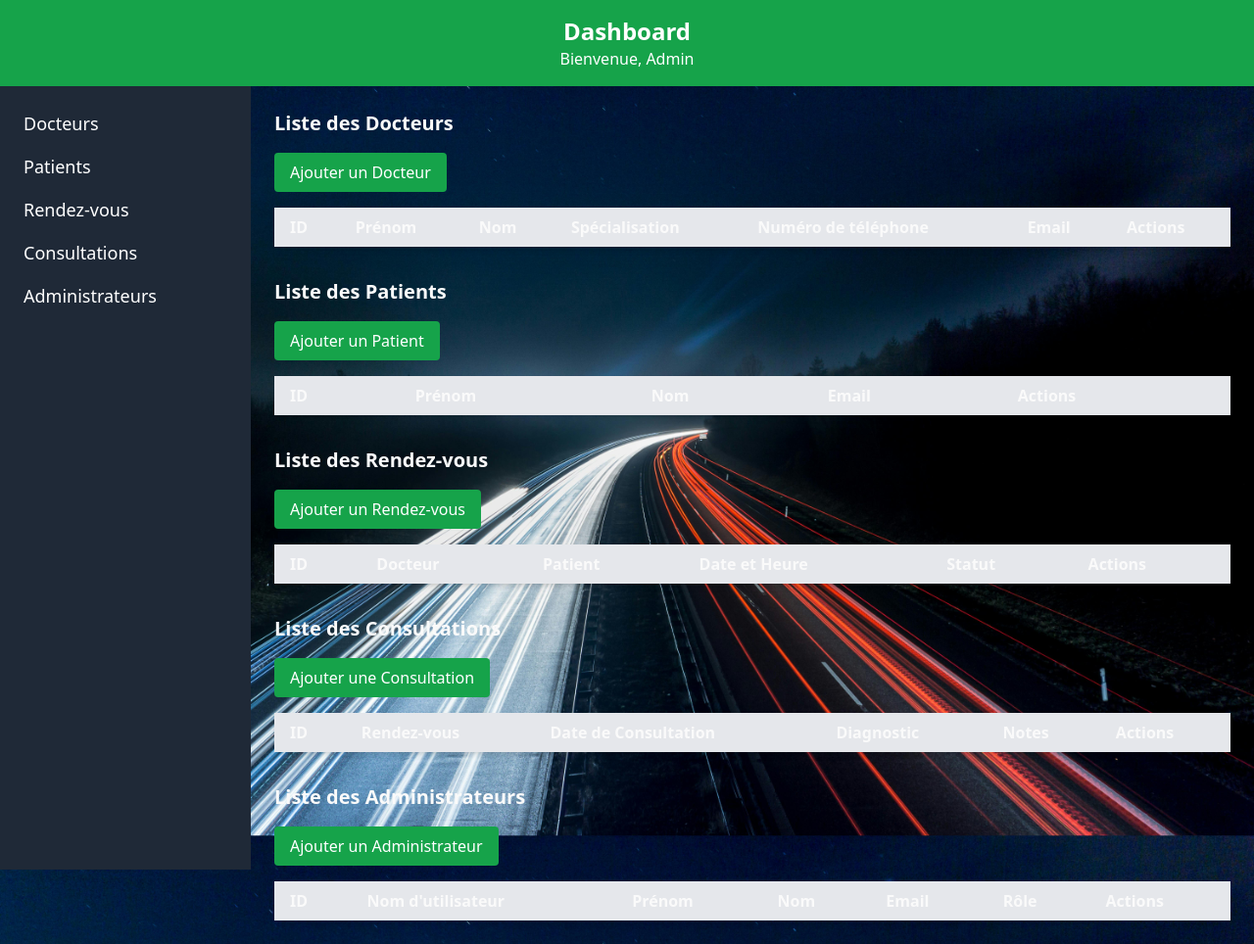
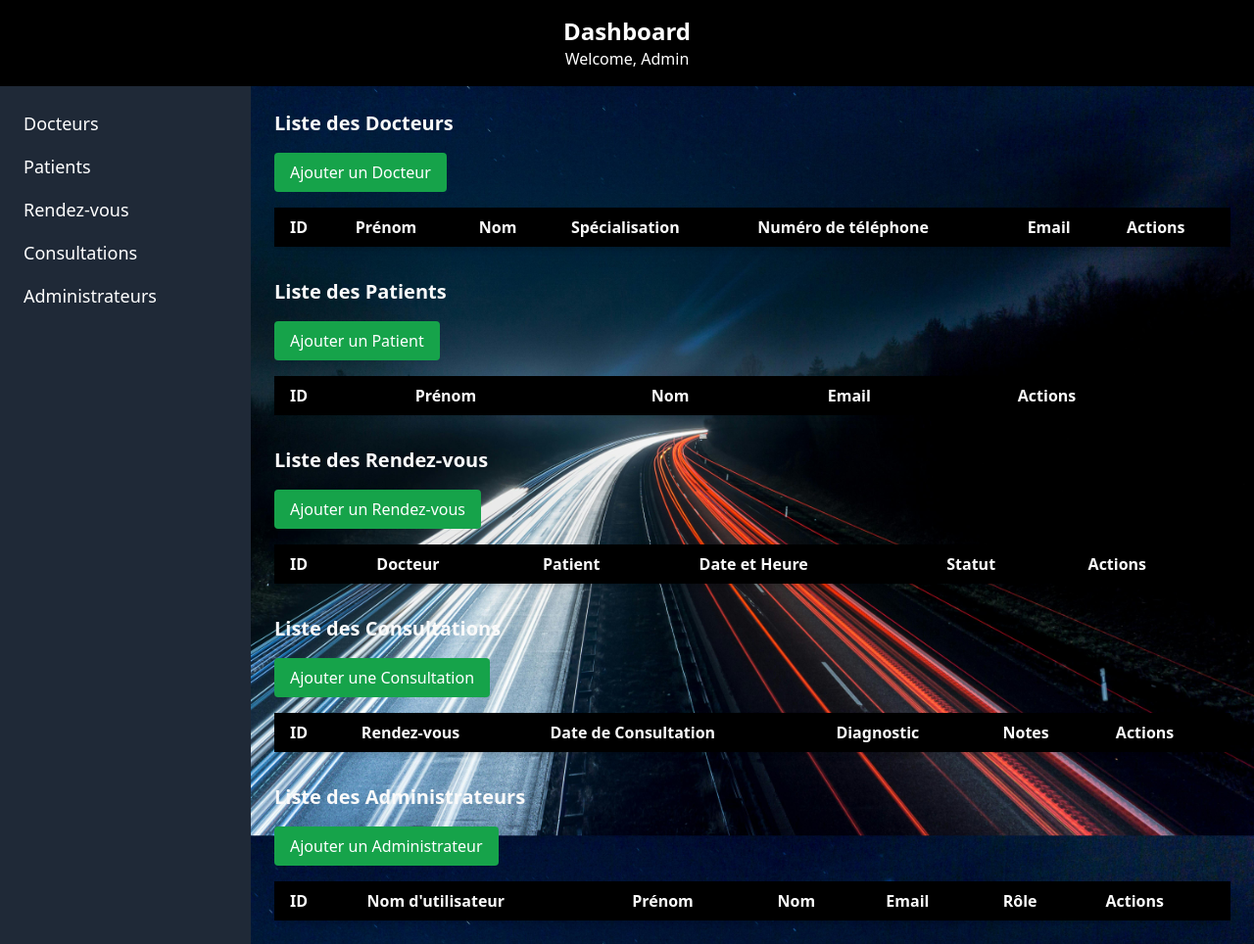
Before and after one commit to Youcode-Classe-E-2024-2025/Abdelali_Latifi_manager, a PHP site: page /dashbord.php in a window 1280 px wide. Shown: the whole page at 98% size. Run offline with PHP 8.4, Linux system fonts and the light colour scheme; lists and menus that the app fills with data are empty; some libraries are stand-ins or nearby versions.

Commit message:
le réglement de partie aside

```diff
--- a/dashbord.php
+++ b/dashbord.php
@@ -9,16 +9,16 @@
 <body class="bg-[url('./img/pexels-pixabay-315938.jpg')] bg-cover bg-no-repeat bg-center text-zinc-50 bg-fixed">
 
 <!-- Header -->
-<header class="bg-green-600 text-white p-4 text-center">
+<header class="bg-black text-white p-4 text-center">
     <h1 class="text-2xl font-semibold">Dashboard</h1>
-    <p>Bienvenue, Admin</p>
+    <p>Welcome, Admin</p>
 </header>
 
 <!-- Main Layout -->
-<div class="flex">
+<section class="flex">
 
     <!-- Sidebar -->
-    <aside class="w-64 bg-gray-800 text-white h-screen p-6 height-full">
+    <aside class="w-64 bg-gray-800 text-white p-6 min-h-full">
     <nav>
         <ul>
             <li class="mb-4">
@@ -40,6 +40,7 @@
     </nav>
 </aside>
 
+
     <!-- Main Content -->
     <main class="flex-grow p-6">
 
@@ -47,8 +48,8 @@
         <section id="doctors">
             <h2 class="text-xl font-semibold mb-4">Liste des Docteurs</h2>
             <button class="bg-green-600 text-white px-4 py-2 rounded mb-4 hover:bg-green-500" onclick="showAddDoctorForm()">Ajouter un Docteur</button>
-            <table class="w-full table-auto bg-black rounded-lg shadow-md">
-                <thead class="bg-gray-200">
+            <table class="w-full table-auto  rounded-lg shadow-md">
+                <thead class="bg-black">
                     <tr>
                         <th class="px-4 py-2 text-left">ID</th>
                         <th class="px-4 py-2 text-left">Prénom</th>
@@ -70,7 +71,7 @@
             <h2 class="text-xl font-semibold mb-4">Liste des Patients</h2>
             <button class="bg-green-600 text-white px-4 py-2 rounded mb-4 hover:bg-green-500">Ajouter un Patient</button>
             <table class="w-full table-auto bg-black rounded-lg shadow-md">
-                <thead class="bg-gray-200">
+                <thead class="bg-black">
                     <tr>
                         <th class="px-4 py-2 text-left">ID</th>
                         <th class="px-4 py-2 text-left">Prénom</th>
@@ -90,7 +91,7 @@
             <h2 class="text-xl font-semibold mb-4">Liste des Rendez-vous</h2>
             <button class="bg-green-600 text-white px-4 py-2 rounded mb-4 hover:bg-green-500">Ajouter un Rendez-vous</button>
             <table class="w-full table-auto bg-white rounded-lg shadow-md">
-                <thead class="bg-gray-200">
+                <thead class="bg-black">
                     <tr>
                         <th class="px-4 py-2 text-left">ID</th>
                         <th class="px-4 py-2 text-left">Docteur</th>
@@ -111,7 +112,7 @@
             <h2 class="text-xl font-semibold mb-4">Liste des Consultations</h2>
             <button class="bg-green-600 text-white px-4 py-2 rounded mb-4 hover:bg-green-500">Ajouter une Consultation</button>
             <table class="w-full table-auto bg-white rounded-lg shadow-md">
-                <thead class="bg-gray-200">
+                <thead class="bg-black">
                     <tr>
                         <th class="px-4 py-2 text-left">ID</th>
                         <th class="px-4 py-2 text-left">Rendez-vous</th>
@@ -132,7 +133,7 @@
             <h2 class="text-xl font-semibold mb-4">Liste des Administrateurs</h2>
             <button class="bg-green-600 text-white px-4 py-2 rounded mb-4 hover:bg-green-500">Ajouter un Administrateur</button>
             <table class="w-full table-auto bg-white rounded-lg shadow-md">
-                <thead class="bg-gray-200">
+                <thead class="bg-black">
                     <tr>
                         <th class="px-4 py-2 text-left">ID</th>
                         <th class="px-4 py-2 text-left">Nom d'utilisateur</th>
@@ -151,7 +152,7 @@
 
     </main>
 
-</div>
+</section>
 
 <script src="app.js"></script>
 </body>
```
Lines whose indentation alone changed are shown as unchanged.
